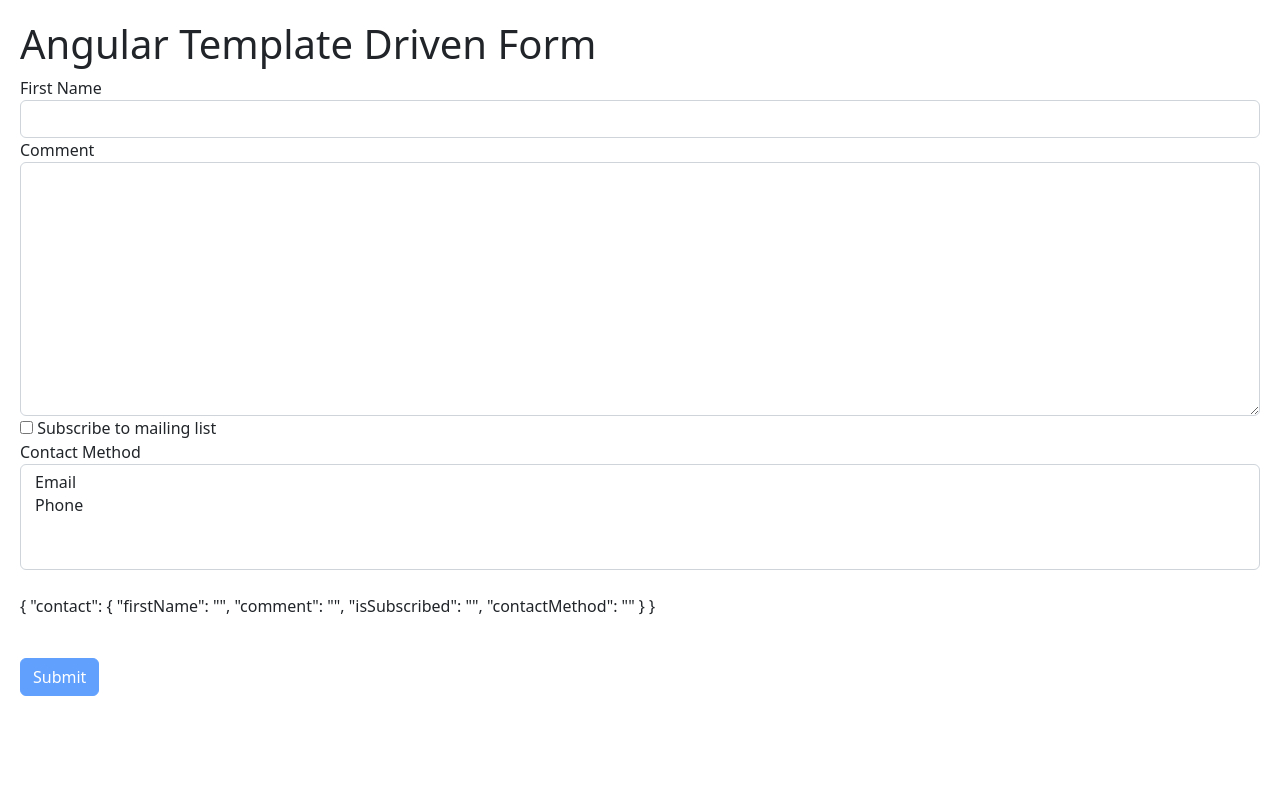
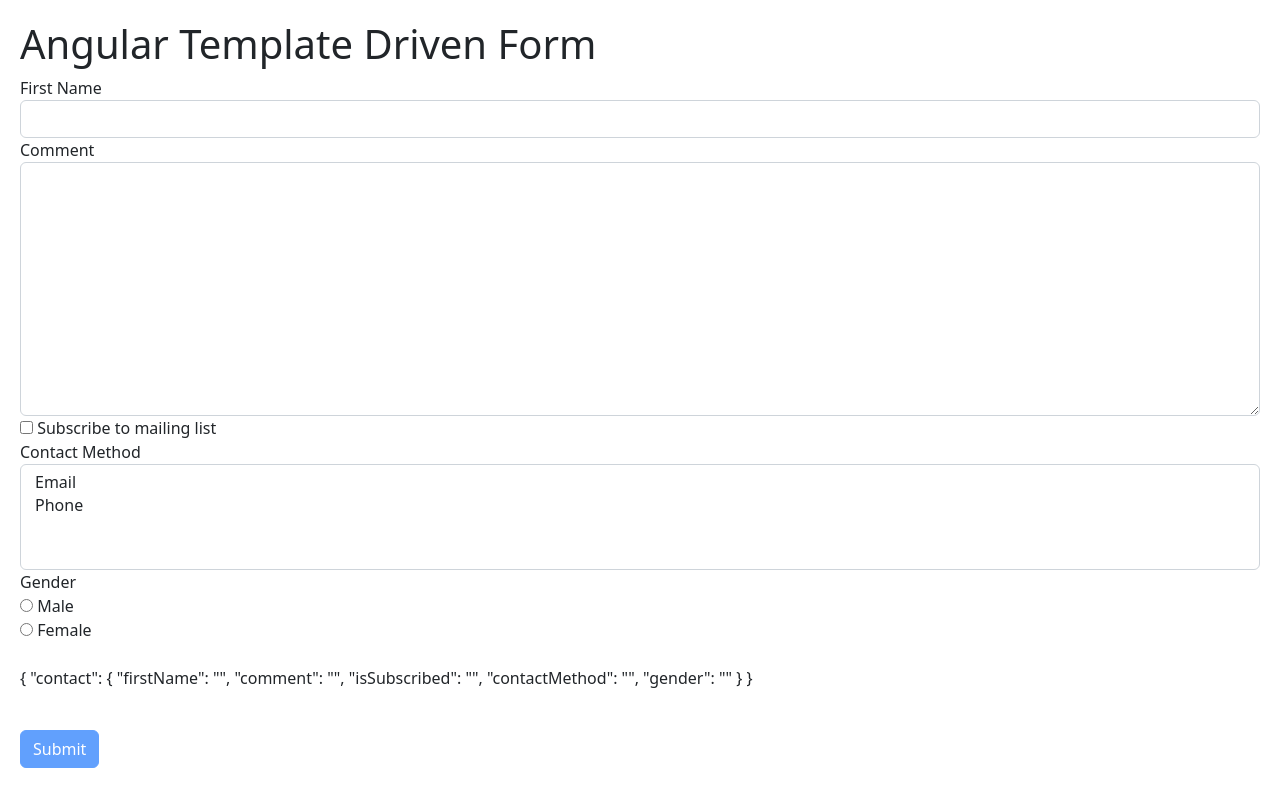
Before and after one commit to MotasemZiad/Angular-Bootcamp, an Angular app in the folder 01_getting_started/hello-world/: page / in a window 1280 px wide. Built offline with nearby package versions, Linux system fonts and the light colour scheme.

Commit message:
radio buttons

```diff
--- a/01_getting_started/hello-world/src/app/contact-form/contact-form.component.html
+++ b/01_getting_started/hello-world/src/app/contact-form/contact-form.component.html
@@ -60,6 +60,15 @@
         </option>
       </select>
     </div>
+
+    <label>Gender</label>
+    <div *ngFor="let g of gender" class="radio">
+      <label>
+        <input ngModel  type="radio" name="gender" [value]="g">
+        {{ g }}
+      </label>
+    </div>
+
     <br>
     <p>
       {{ f.value | json }}
--- a/01_getting_started/hello-world/src/app/contact-form/contact-form.component.ts
+++ b/01_getting_started/hello-world/src/app/contact-form/contact-form.component.ts
@@ -10,6 +10,11 @@
     {id: 1, name: 'Email'},
     {id: 2, name: 'Phone'},
   ];
+
+  gender = [
+    Gender.Male,
+    Gender.Female
+  ]
   constructor() { }
 
   ngOnInit(): void {
@@ -24,3 +29,8 @@
   }
 
 }
+
+export enum Gender {
+  Male = 'Male',
+  Female = "Female",
+}
```
